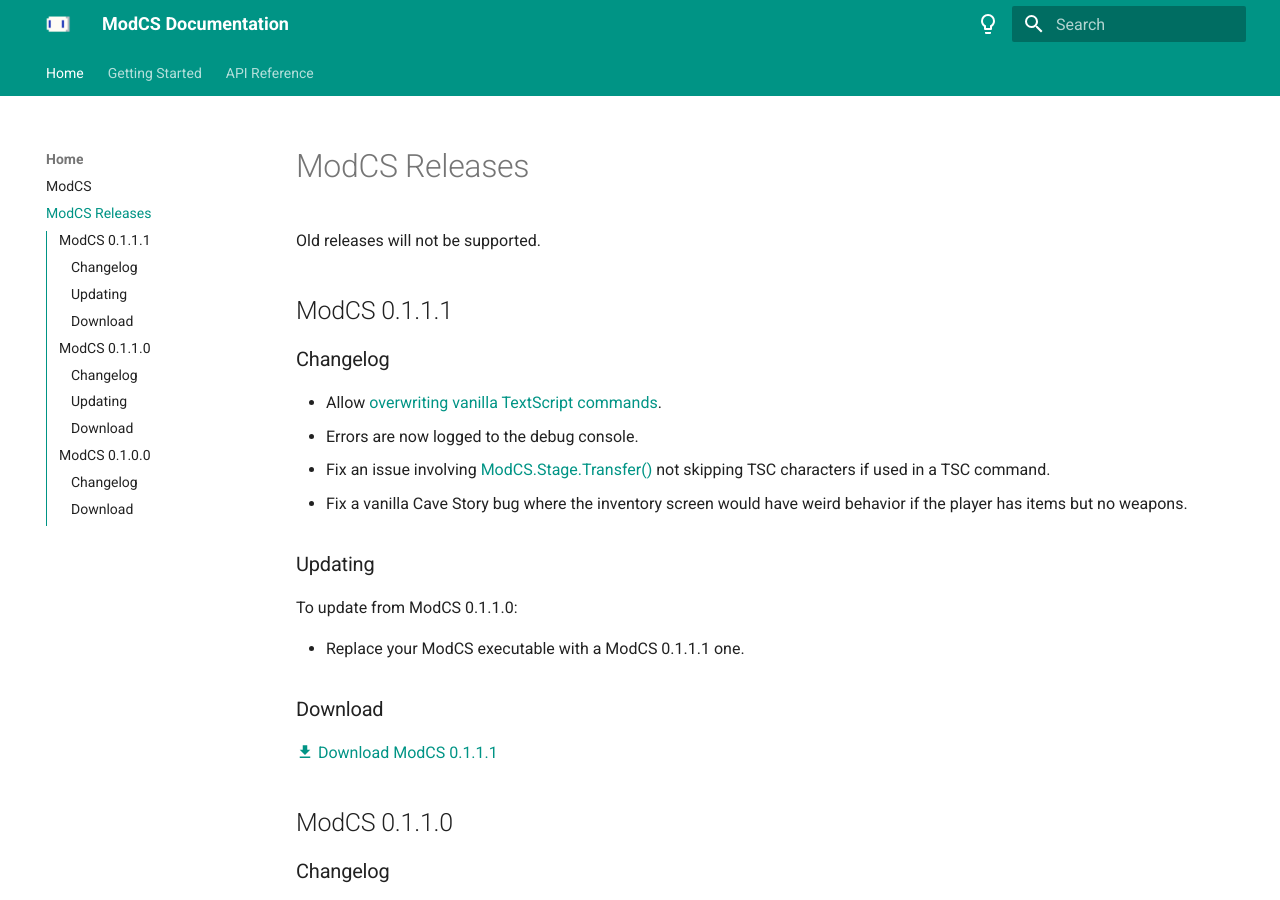
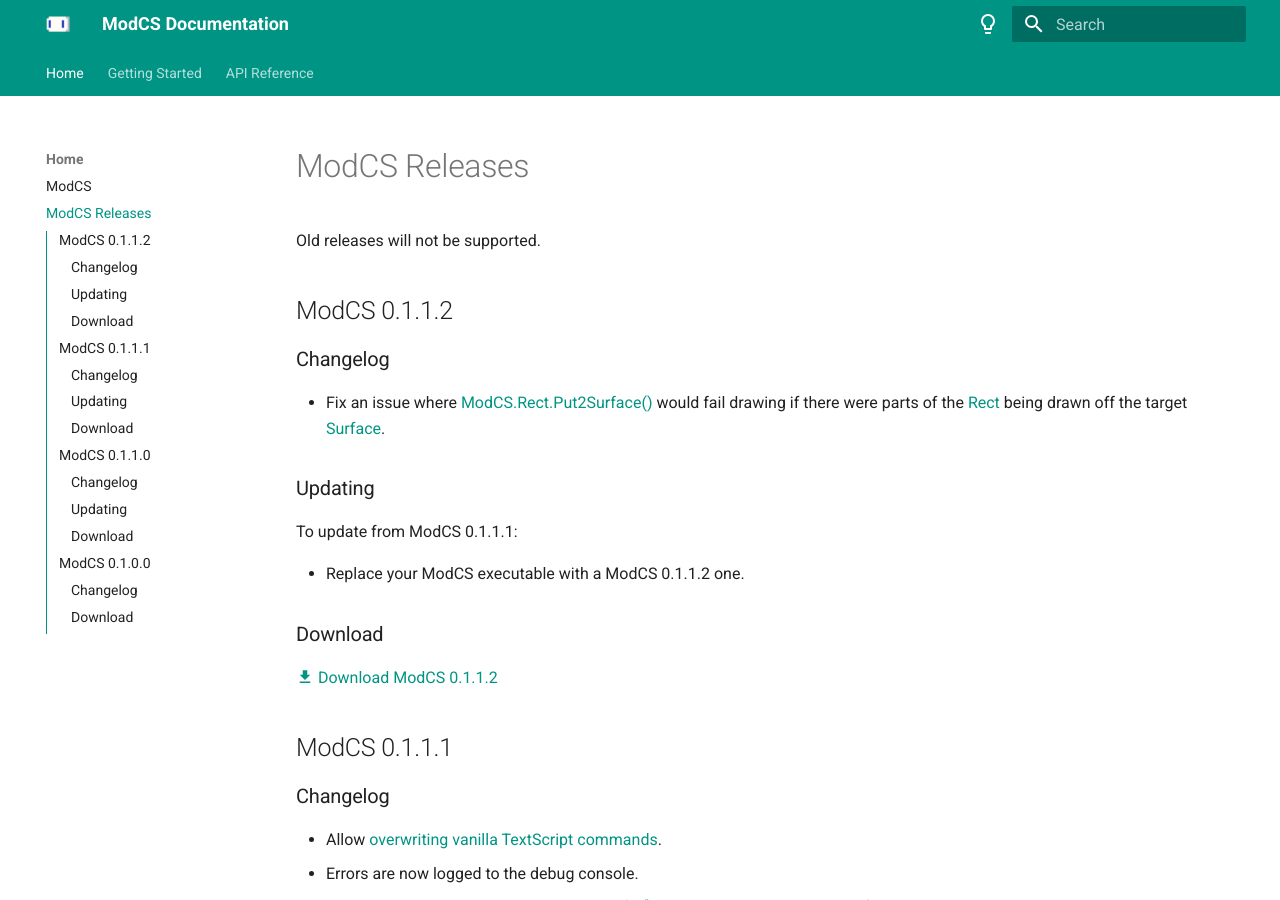
Before and after one commit to modcavestory/modcavestory.github.io, an MkDocs documentation site: the page built from docs/releases.md, in a window 1280 px wide and 900 px high. Built offline with MkDocs 1.6.1 and Material for MkDocs 9.7.7, drawn with Linux system fonts in a browser that asks for light colours.

Commit message:
update site with 0.1.1.2

```diff
--- a/docs/releases.md
+++ b/docs/releases.md
@@ -1,6 +1,22 @@
 # ModCS Releases
 
 Old releases will not be supported.
+
+## ModCS 0.1.1.2
+
+### Changelog
+
+- Fix an issue where [ModCS.Rect.Put2Surface()](/api/drawing/rect/#modcsrectput2surface) would fail drawing if there were parts of the [Rect](/api/drawing/rect/) being drawn off the target [Surface](/api/drawing/surface/).
+
+### Updating
+
+To update from ModCS 0.1.1.1:
+
+- Replace your ModCS executable with a ModCS 0.1.1.2 one.
+
+### Download
+
+[:material-download: Download ModCS 0.1.1.2](/assets/releases/modcs0112.zip)
 
 ## ModCS 0.1.1.1
 
```
Also changed, not shown: docs/guide/intro/install.md (+1 -1 lines), docs/index.md (+1 -1 lines), 1 other file.
